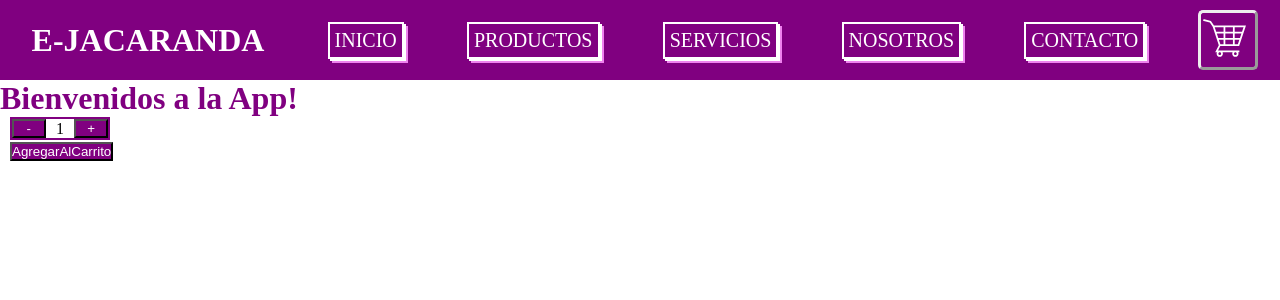
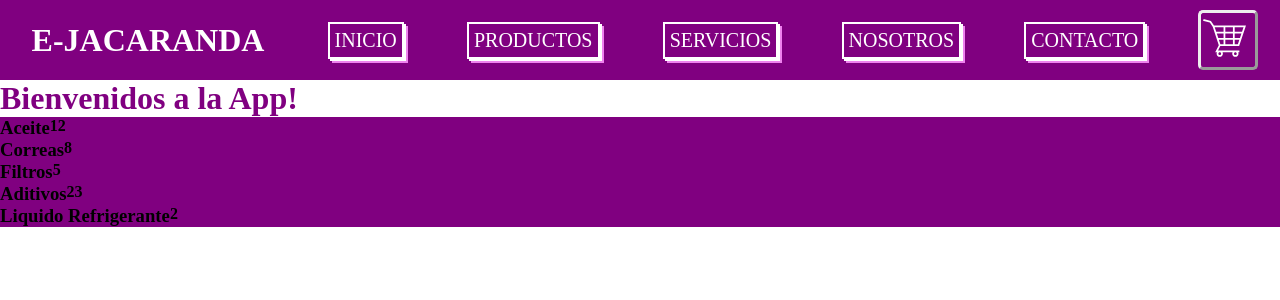
Before and after one commit to Gaddi-LPM/React-Ecommerce, a React (Create React App) app: page / in a window 1280 px wide. Shown: the top 300 px of the page. Built offline with nearby package versions, Linux system fonts and the light colour scheme.

Commit message:
catalogo myp

```diff
--- a/src/Containers/ItemListContainer/index.jsx
+++ b/src/Containers/ItemListContainer/index.jsx
@@ -1,17 +1,49 @@
 import React from 'react';
-import ItemCount from '../../componets/ItemCount';
+import { useState } from 'react';
+import { useEffect } from 'react';
+import ItemList from '../../componets/ItemList';
+import { products } from '../../data/products';
+//import ItemCount from '../../componets/ItemCount';
 import "./style.css";
 
 const ItemListContainer = ({greeting}) => {
 
+  const [producto , setProducto] = useState([])
+
+  useEffect(()=>{
+
+    (async () => {
+
+      const promesa = new Promise((resolve, reject) => {
+        setTimeout(() => {
+          resolve(products);
+        }, 3000);
+      });
+
+      try {
+        const resultado = await promesa;
+        setProducto(resultado)
+
+      } catch (error) {
+        console.log(error);
+      }
+    })();
+
+}, [])
+
+
+
+  /*
   const agregarAlCarrito = (cantidad) => {
     console.log(`Se Agrego al Carrito ${cantidad} art.`);
   }
+  */
 
   return (
     <div>
       <h1>{greeting}</h1>
-      <ItemCount inicial={1} stock={10} onAdd={agregarAlCarrito}/>
+      {/* <ItemCount inicial={1} stock={10} onAdd={agregarAlCarrito}/> */}
+      <ItemList products={producto}/>
     </div>
   )
 }
--- /dev/null
+++ b/src/componets/Item/index.jsx
@@ -0,0 +1,18 @@
+import React from 'react'
+import "./style.css";
+
+const Item = ({product}) => {
+  return (
+
+    <div className='container-item'>
+         <div>
+             <h3>{product.name}</h3>
+         </div>
+         <div>
+             <h4>{product.stock}</h4>
+         </div>
+    </div>
+  )
+}
+
+export default Item
--- /dev/null
+++ b/src/componets/Item/style.css
@@ -0,0 +1,4 @@
+.container-item {
+    display: flex;
+    background-color: purple;
+}
--- /dev/null
+++ b/src/componets/ItemList/index.jsx
@@ -0,0 +1,15 @@
+import React from 'react'
+import Item from '../Item'
+
+const ItemList = ({products}) => {
+  return (
+    <div> {products.map( product =>{
+
+        return <Item key={product.id} product={product}/>
+
+    })}
+    </div>
+  )
+}
+
+export default ItemList
--- /dev/null
+++ b/src/data/products.js
@@ -0,0 +1,8 @@
+export const products = [
+
+    {id: "1" , description: "descripcion 1" , name: "Aceite" , stock: 12},
+    {id: "2" , description: "descripcion 2" , name: "Correas" , stock: 8},
+    {id: "3" , description: "descripcion 3" , name: "Filtros" , stock: 5},
+    {id: "4" , description: "descripcion 4" , name: "Aditivos" , stock: 23},
+    {id: "5" , description: "descripcion 5" , name: "Liquido Refrigerante" , stock: 2},
+];
```
Also changed, not shown: src/componets/ItemList/style.css (added).
